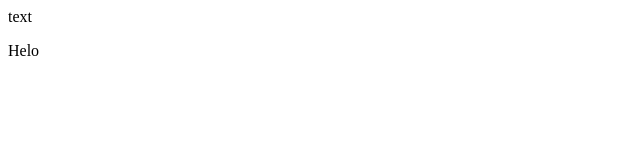
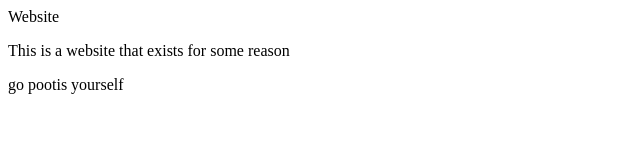
Before and after one commit to RowanTheTactician/Sure, a plain HTML site: page index.html in a window 1280 px wide. Shown: the whole page, without its empty margins (0-640 px from the left). Drawn offline with Linux system fonts and the light colour scheme.

Commit message:
Update index.html

```diff
--- a/index.html
+++ b/index.html
@@ -1,13 +1,16 @@
 <html>
 <head>
 <title>
-Page
+WEBSITE
 </title>
 </head>
 <body>
-  text
-<p>
-  Helo
+  Website
+  <p>
+  This is a website that exists for some reason
   </p>
+    <p>
+      go pootis yourself
+   </p>
 </body>
 </html>
```
